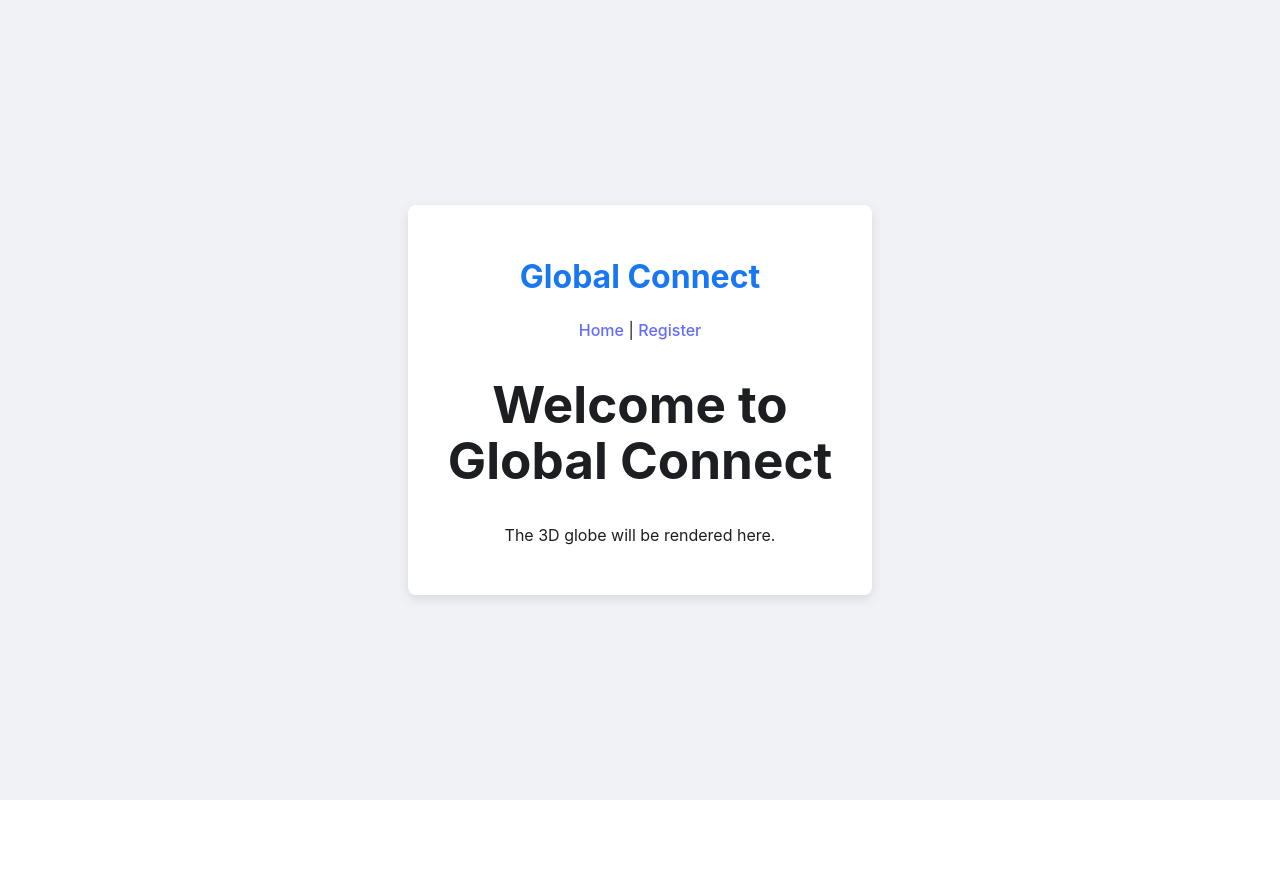
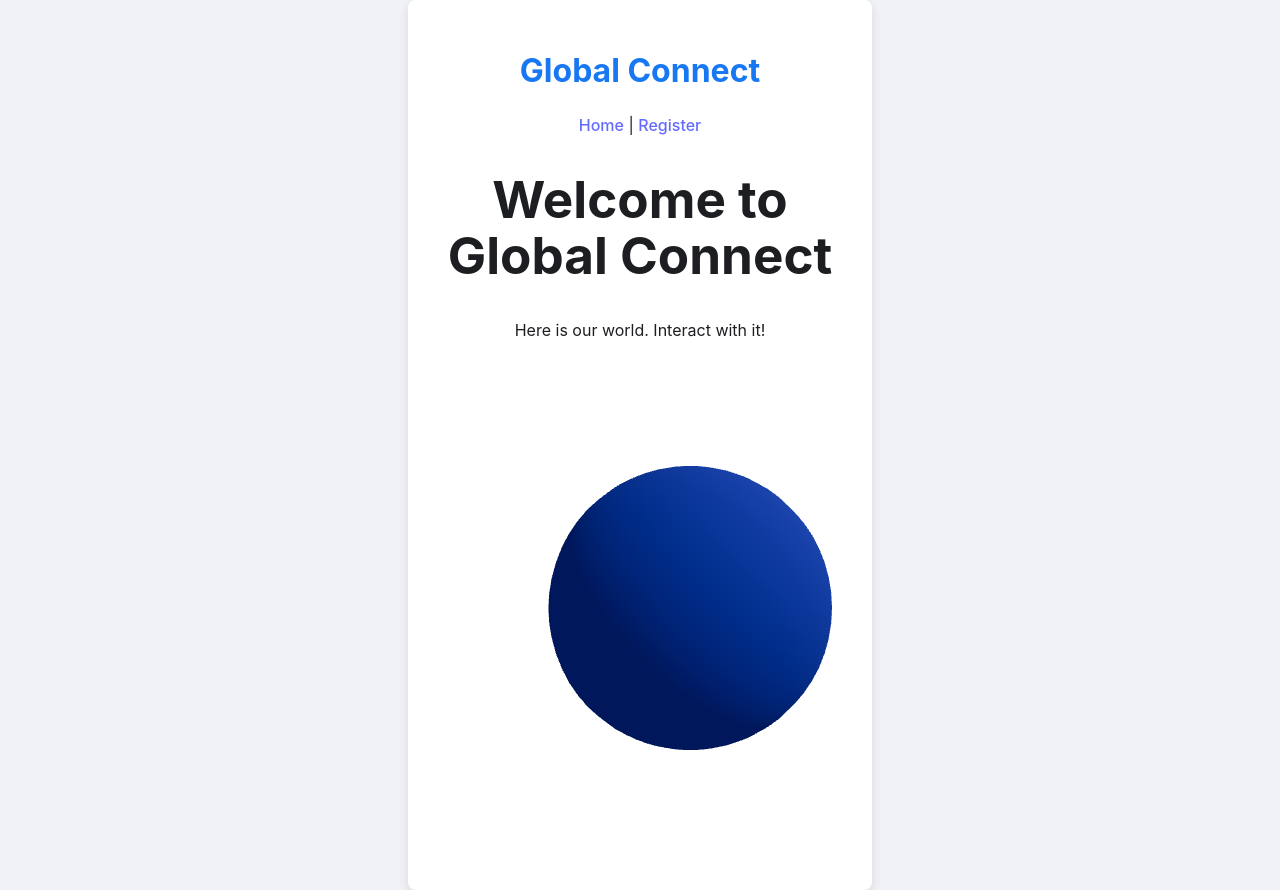
Before and after one commit to Mrspecter-x/GeminiCLI, a React app in the folder frontend/: page / in a window 1280 px wide. Before the commit the page ends 800 px from the top, so only its background shows below. Built offline with nearby package versions, Linux system fonts and the light colour scheme; the HTML template or start-up script is replaced by a standard one.

Commit message:
feat(frontend): Add basic 3D globe component

```diff
--- /dev/null
+++ b/frontend/src/components/Globe.tsx
@@ -0,0 +1,34 @@
+import { useRef } from 'react';
+import { Canvas, useFrame } from '@react-three/fiber';
+import { OrbitControls, Sphere } from '@react-three/drei';
+
+const GlobeMesh = () => {
+  const meshRef = useRef<THREE.Mesh>(null!);
+
+  // This hook will run on every frame
+  useFrame(() => {
+    if (meshRef.current) {
+      // This will make the globe rotate
+      meshRef.current.rotation.y += 0.001;
+    }
+  });
+
+  return (
+    <Sphere ref={meshRef} args={[2, 32, 32]}>
+      <meshStandardMaterial color="royalblue" />
+    </Sphere>
+  );
+};
+
+const Globe = () => {
+  return (
+    <Canvas style={{ height: '500px', width: '500px' }}>
+      <ambientLight intensity={0.5} />
+      <directionalLight position={[10, 10, 5]} intensity={1} />
+      <GlobeMesh />
+      <OrbitControls enableZoom={false} autoRotate={false} />
+    </Canvas>
+  );
+};
+
+export default Globe;
--- a/frontend/src/pages/HomePage.tsx
+++ b/frontend/src/pages/HomePage.tsx
@@ -1,9 +1,11 @@
+import Globe from '../components/Globe';
 
 const HomePage = () => {
   return (
     <div>
       <h1>Welcome to Global Connect</h1>
-      <p>The 3D globe will be rendered here.</p>
+      <p>Here is our world. Interact with it!</p>
+      <Globe />
     </div>
   );
 };
```
